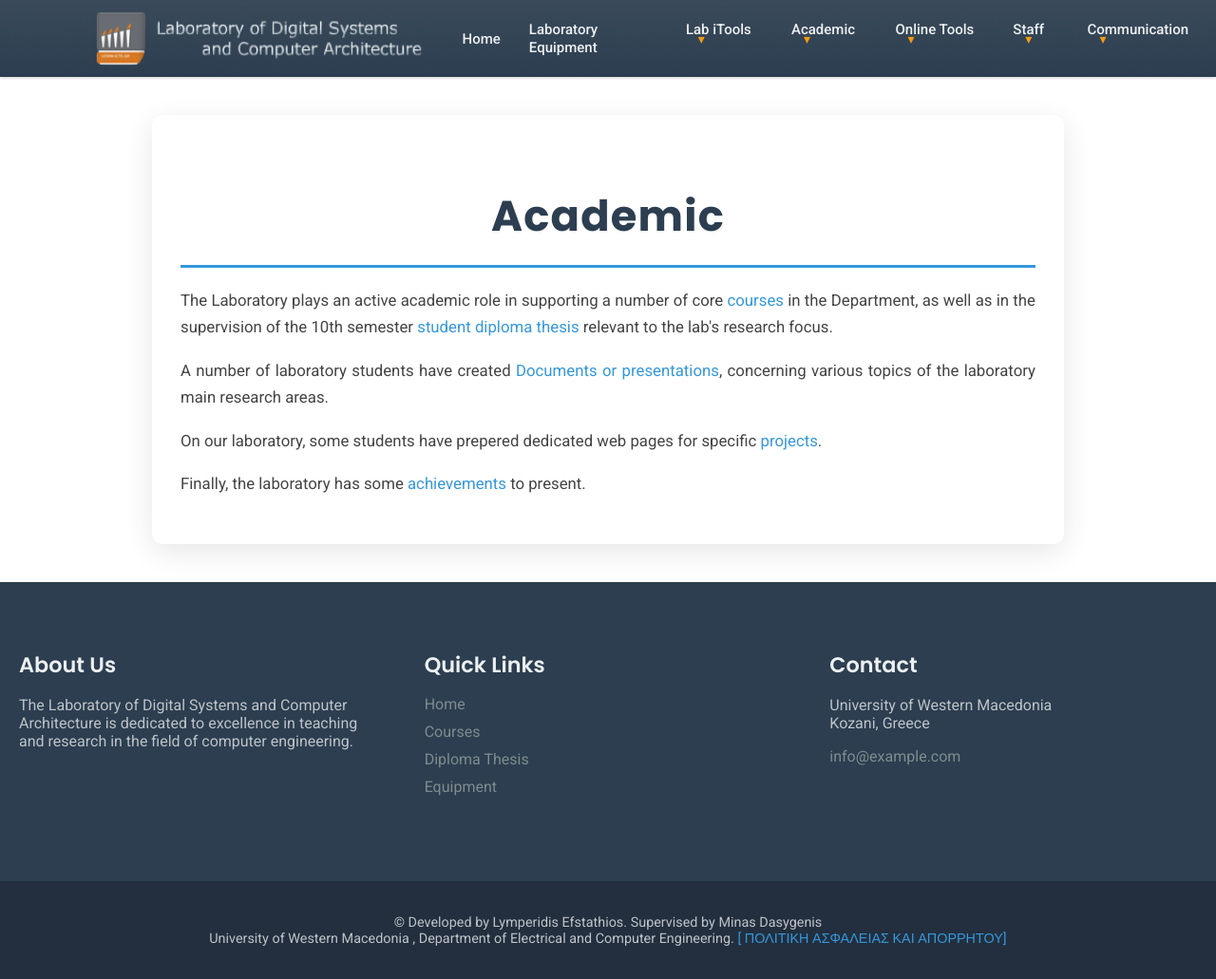
After one commit to umerhere23/Laboratory-of-Digital-Systems, a PHP site: page /academic.php in a window 1280 px wide. The commit adds this page. Shown: the whole page at 95% size. Run offline with PHP 8.4, Linux system fonts and the light colour scheme.

Commit message:
finalcode

```diff
--- /dev/null
+++ b/academic.php
@@ -0,0 +1,28 @@
+<?php include('header.php'); ?>
+
+<div class="content-container">
+    <div class="title">
+        <h2>Academic</h2>
+    </div>
+
+    <div class="text">
+        <p>
+            The Laboratory plays an active academic role in supporting a number of
+            core <a href="lessons.php">courses</a>
+            in the Department, as well as in the supervision of the 10th semester
+            <a href="thesis.php"> student diploma thesis</a>
+            relevant to the lab's research focus.
+        </p>
+
+        <p> A number of laboratory students have created <a href="documents.php"> Documents or presentations</a>, concerning
+            various topics of the laboratory main research areas.
+        </p>
+
+        <p> On our laboratory, some students have prepered dedicated web pages for specific <a href="projects.php">projects</a>.</p>
+
+        <p> Finally, the laboratory has some <a href="labachievement.php"> achievements </a> to present. </p>
+
+    </div>
+</div>
+
+<?php include('footer.php'); ?>
--- /dev/null
+++ b/assets/css/academic.css
@@ -0,0 +1,67 @@
+/* Styling for academic.php */
+@keyframes fadeIn {
+    from { opacity: 0; transform: translateY(20px); }
+    to { opacity: 1; transform: translateY(0); }
+}
+
+.content-container {
+    max-width: 900px;
+    margin: 40px auto;
+    padding: 30px;
+    background: #fff;
+    border-radius: 12px;
+    box-shadow: 0 8px 30px rgba(0,0,0,0.1);
+    line-height: 1.8;
+    animation: fadeIn 1s ease-out;
+}
+
+.title h2 {
+    font-size: 2.8em;
+    color: #2c3e50;
+    margin-bottom: 20px;
+    font-family: 'Poppins', sans-serif;
+    font-weight: 800;
+    text-align: center;
+    padding-bottom: 10px;
+    border-bottom: 3px solid #3498db;
+    letter-spacing: 1.2px;
+    text-shadow: 1px 1px 2px rgba(0,0,0,0.05);
+}
+
+.text {
+    margin-bottom: 20px;
+    color: #444;
+    font-size: 1.05em;
+    line-height: 1.7;
+    text-align: justify;
+}
+
+.text p {
+    margin-bottom: 15px;
+}
+
+a {
+    color: #3498db;
+    text-decoration: none;
+    transition: color 0.3s ease;
+}
+
+a:hover {
+    color: #2980b9;
+    text-decoration: underline;
+}
+
+@media (max-width: 768px) {
+    .content-container {
+        margin: 20px auto;
+        padding: 20px;
+    }
+
+    .title h2 {
+        font-size: 2em;
+    }
+
+    .text {
+        font-size: 0.95em;
+    }
+}
--- a/header.php
+++ b/header.php
@@ -87,6 +87,8 @@
     <?php } ?>
     <?php if (strpos($request_uri, 'feedback.php') !== false) { ?>
         <link rel="stylesheet" href="<?php echo $base_path; ?>assets/css/feedback.css">
+    <?php } elseif (strpos($request_uri, 'academic.php') !== false) { ?>
+        <link rel="stylesheet" href="<?php echo $base_path; ?>assets/css/academic.css">
     <?php } ?>
 </head>
 <body>
```
